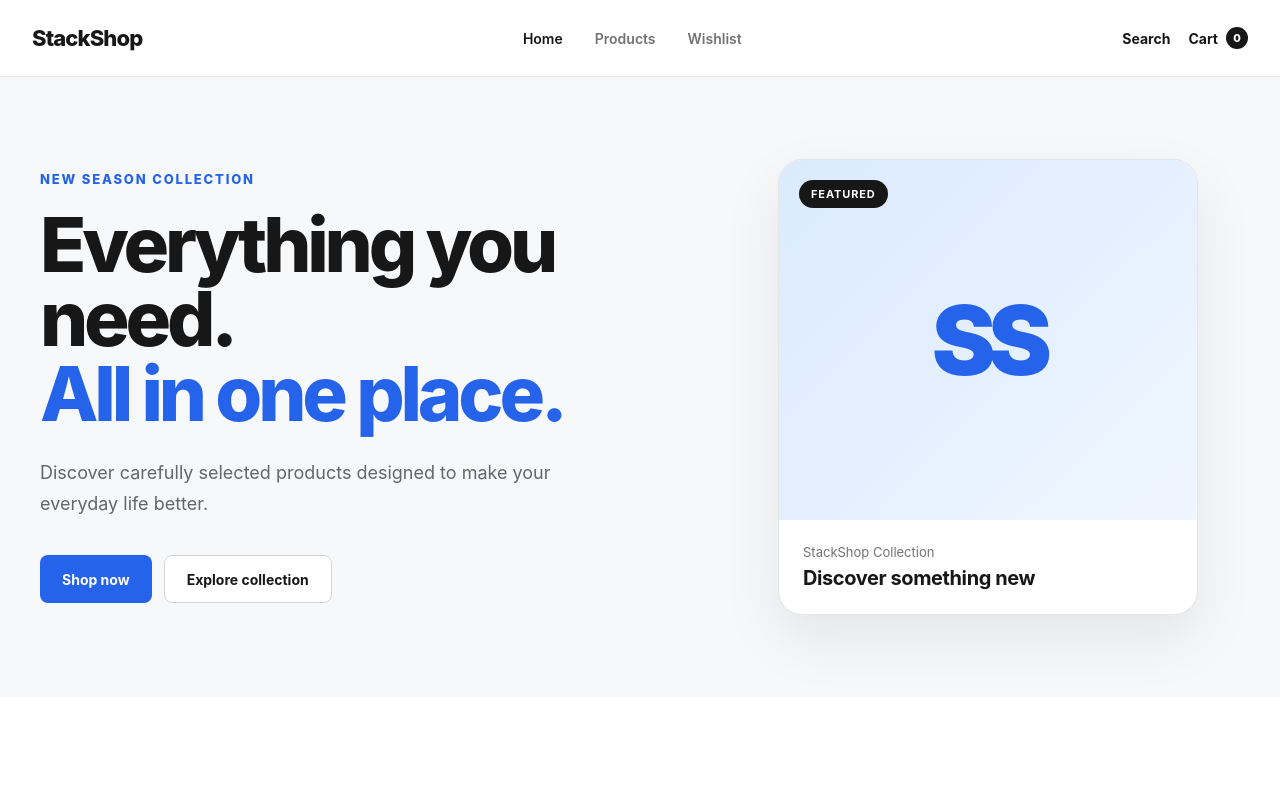
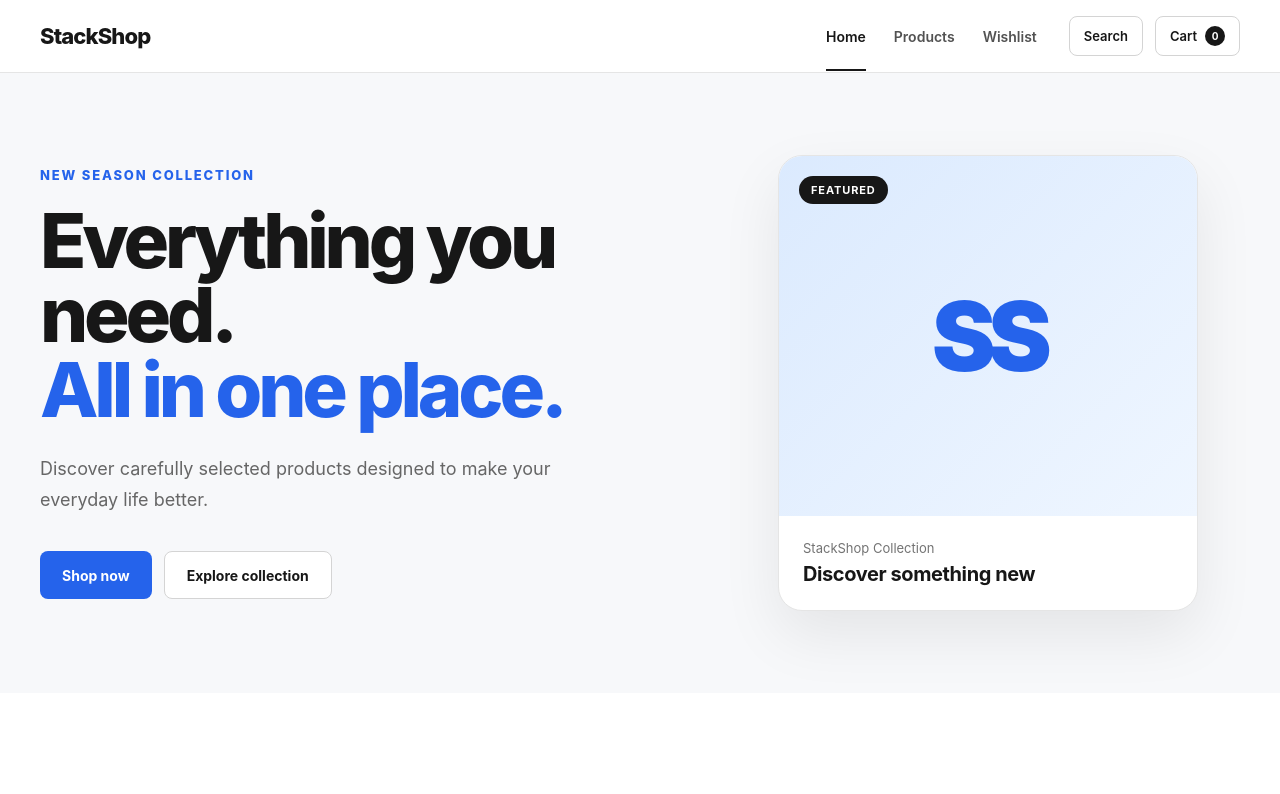
Before and after one commit to abdikadirjerry/stackshop, a React (Vite) app: page / in a window 1280 px wide. Shown: the top 794 px of the page. Built offline with nearby package versions, Linux system fonts and the light colour scheme; no server answers.

Commit message:
feat: add wishlist count to navigation

```diff
--- a/src/components/layout/Navbar.css
+++ b/src/components/layout/Navbar.css
@@ -7,13 +7,13 @@
 }
 
 .navbar-container {
+  width: min(1200px, calc(100% - 40px));
+  min-height: 72px;
+  margin: 0 auto;
   display: flex;
-  height: 76px;
   align-items: center;
   justify-content: space-between;
-  max-width: 1280px;
-  margin: 0 auto;
-  padding: 0 32px;
+  gap: 32px;
 }
 
 .navbar-logo {
@@ -26,87 +26,154 @@
 .navbar-links {
   display: flex;
   align-items: center;
-  gap: 32px;
+  gap: 28px;
+  margin-left: auto;
 }
 
 .navbar-link {
-  color: #737373;
+  position: relative;
+  display: inline-flex;
+  align-items: center;
+  gap: 7px;
+  color: #525252;
   font-size: 14px;
   font-weight: 600;
-  transition: color 0.2s ease;
+  transition:
+    color 0.2s ease,
+    transform 0.2s ease;
 }
 
-.navbar-link:hover,
+.navbar-link:hover {
+  color: #171717;
+}
+
 .navbar-link.active {
   color: #171717;
+}
+
+.navbar-link.active::after {
+  content: "";
+  position: absolute;
+  left: 0;
+  right: 0;
+  bottom: -26px;
+  height: 2px;
+  background-color: #171717;
+}
+
+.navbar-wishlist-count {
+  min-width: 19px;
+  height: 19px;
+  padding: 0 5px;
+  border-radius: 999px;
+  display: inline-flex;
+  align-items: center;
+  justify-content: center;
+  background-color: #171717;
+  color: #ffffff;
+  font-size: 10px;
+  font-weight: 700;
 }
 
 .navbar-actions {
   display: flex;
   align-items: center;
-  gap: 18px;
+  gap: 12px;
 }
 
 .navbar-search,
 .navbar-cart {
+  min-height: 40px;
+  padding: 0 14px;
+  border: 1px solid #d4d4d4;
+  border-radius: 8px;
+  display: inline-flex;
+  align-items: center;
+  justify-content: center;
   color: #171717;
-  font-size: 14px;
-  font-weight: 700;
+  font-size: 13px;
+  font-weight: 600;
+  transition:
+    background-color 0.2s ease,
+    border-color 0.2s ease;
 }
 
 .navbar-search:hover,
 .navbar-cart:hover {
-  color: #2563eb;
+  border-color: #a3a3a3;
+  background-color: #fafafa;
 }
 
 .navbar-cart {
-  display: flex;
-  align-items: center;
   gap: 8px;
 }
 
 .navbar-cart-count {
-  display: flex;
-  min-width: 22px;
-  height: 22px;
+  min-width: 20px;
+  height: 20px;
+  padding: 0 5px;
+  border-radius: 999px;
+  display: inline-flex;
   align-items: center;
   justify-content: center;
-  border-radius: 50%;
   background-color: #171717;
   color: #ffffff;
-  font-size: 11px;
-  font-weight: 800;
+  font-size: 10px;
+  font-weight: 700;
 }
 
 .navbar-menu-button {
   display: none;
-  border: 0;
-  background: transparent;
+  width: 40px;
+  height: 40px;
+  border: 1px solid #d4d4d4;
+  border-radius: 8px;
+  background-color: #ffffff;
   color: #171717;
-  font-size: 22px;
+  font-size: 18px;
   cursor: pointer;
 }
 
 @media (max-width: 800px) {
+  .navbar-container {
+    width: min(100% - 32px, 700px);
+    gap: 18px;
+  }
+
+  .navbar-links {
+    gap: 18px;
+  }
+
+  .navbar-search {
+    display: none;
+  }
+}
+
+@media (max-width: 600px) {
+  .navbar-container {
+    min-height: 64px;
+  }
+
   .navbar-links {
     display: none;
   }
 
   .navbar-menu-button {
-    display: block;
+    display: inline-flex;
+    align-items: center;
+    justify-content: center;
   }
 
-  .navbar-container {
-    padding: 0 20px;
+  .navbar-actions {
+    gap: 8px;
+  }
+
+  .navbar-cart {
+    min-height: 38px;
+    padding: 0 11px;
+  }
+
+  .navbar-logo {
+    font-size: 20px;
   }
 }
-
-@media (max-width: 500px) {
-  .navbar-search {
-    display: none;
-  }
-
-  .navbar-container {
-    height: 68px;
-  }
-}
--- a/src/components/layout/Navbar.jsx
+++ b/src/components/layout/Navbar.jsx
@@ -1,9 +1,11 @@
-import { NavLink, Link } from "react-router-dom";
+import { Link, NavLink } from "react-router-dom";
 import { useCart } from "../../context/CartContext";
+import { useWishlist } from "../../context/WishlistContext";
 import "./Navbar.css";
 
 function Navbar() {
   const { cartCount } = useCart();
+  const { wishlistCount } = useWishlist();
 
   return (
     <header className="navbar">
@@ -38,6 +40,9 @@ function Navbar() {
             }
           >
             Wishlist
+            {wishlistCount > 0 && (
+              <span className="navbar-wishlist-count">{wishlistCount}</span>
+            )}
           </NavLink>
         </nav>
 
```
